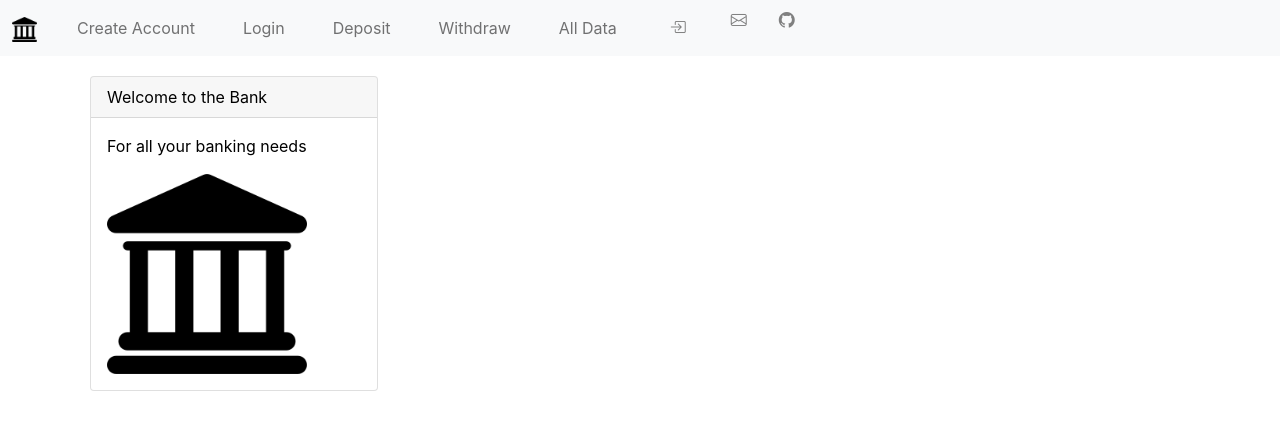
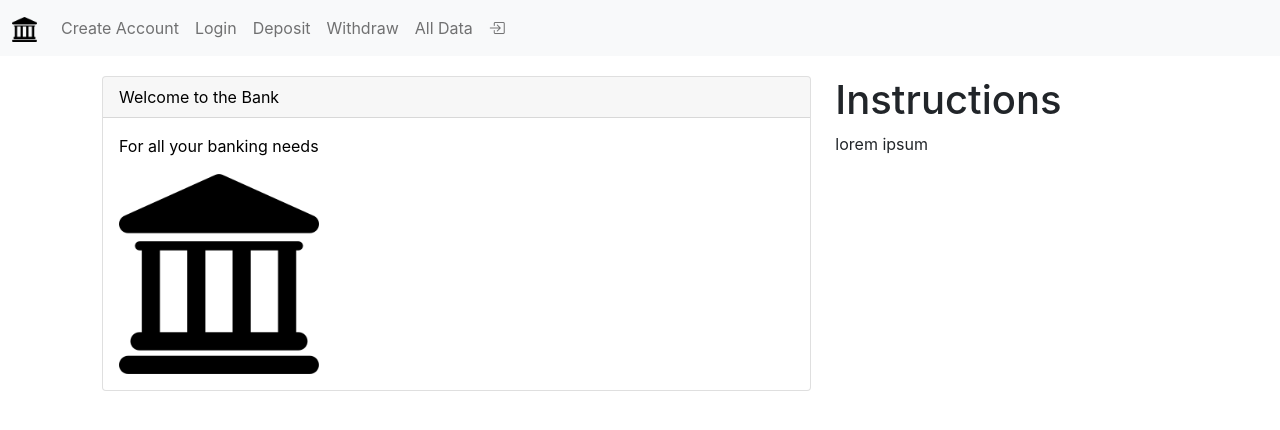
Before and after one commit to mrunal-modi/React-FrontEndBankingApp, a React (Create React App) app: page / in a window 1280 px wide. Shown: the top 430 px of the page. Built offline with nearby package versions, Linux system fonts and the light colour scheme.

Commit message:
Logout Working

```diff
--- a/src/App.js
+++ b/src/App.js
@@ -9,6 +9,7 @@ import Login from "./container/Login/Login";
 import Deposit from "./container/Deposit/Deposit";
 import Withdraw from "./container/Withdraw/Withdraw";
 import AllData from "./container/AllData/AllData";
+import Logout from "./container/Logout/Logout";
 
 function App() {
   return (
@@ -33,6 +34,7 @@ function App() {
               <Route path="/deposit/" component={Deposit} />
               <Route path="/withdraw/" component={Withdraw} />
               <Route path="/alldata/" component={AllData} />
+              <Route path="/logout/" component={Logout} />
           </div>
         </UserContext.Provider>
     </div>
--- a/src/components/Card/Card.js
+++ b/src/components/Card/Card.js
@@ -10,7 +10,7 @@ function Card(props) {
     }
 
     return (
-      <div className={classes()} style={{ maxWidth: props.maxWidth || "18rem" }}>
+      <div className={classes()} style={{ maxWidth: props.maxWidth || "100%" }}>
         <div className="card-header">{props.header} {!props.hideCurrentUser && <CurrentUser/>}</div>
         <div className="card-body">
           {props.title && <h5 className="card-title">{props.title}</h5>}
--- a/src/components/Contact/RenderContact.css
+++ b/src/components/Contact/RenderContact.css
@@ -3,9 +3,10 @@
   cursor: pointer;
 }
 
-@media (min-width: 992px){
+@media (min-width: 992px) {
   .navbar li {
-      margin-left : 1em;
-      margin-right : 1em;
+    align-items: flex-end;
+    margin-left: 1em;
+    margin-right: 1em;
   }
 }
--- a/src/components/Contact/RenderContact.js
+++ b/src/components/Contact/RenderContact.js
@@ -6,13 +6,13 @@ export default function RenderContact() {
   return (
     <>
       <li className="nav-item">
-        <a href={"mailto:'" + user.emailAddress + "'"}>
+        <a className="nav-link" href={"mailto:'" + user.emailAddress + "'"}>
           <i className="bi bi-envelope"></i>
         </a>
       </li>
       <li className="nav-item">
-        <a href={user.github_url}>
-          <i class="bi bi-github"></i>
+        <a className="nav-link" href={user.github_url}>
+          <i className="bi bi-github"></i>
         </a>
       </li>
     </>
--- a/src/container/Home/Home.js
+++ b/src/container/Home/Home.js
@@ -6,14 +6,28 @@ import "./Home.css";
 
 export default function Home() {
   return (
-    <div className="home">
+    <div className="home container">
+      <div className="row">
+        <div className="col-sm-8">
           <Card
             txtcolor="black"
-        header={<div> Welcome to the Bank <CurrentUser/> </div>}
+            header={
+              <div>
+                Welcome to the Bank <CurrentUser />
+              </div>
+            }
             // title="For all your banking needs"
             text="For all your banking needs"
             body={<BankImage />}
           />
         </div>
+
+        <div className="col-sm-4">
+          <h1>Instructions</h1>
+          <p>lorem ipsum</p>
+        </div>
+
+      </div>
+    </div>
   );
 }
--- a/src/features/Logout.js
+++ b/src/container/Logout/Logout.js
@@ -1,12 +1,11 @@
 import React from "react";
-import Card from "../components/Card/Card";
-import UserContext from "../features/Context";
-import CurrentUser from "./CurrentUser";
+import Card from "../../components/Card/Card";
+import UserContext from "../../features/Context";
+import CurrentUser from "../../features/CurrentUser";
 
 export default function Logout(props) {
   const ctx = React.useContext(UserContext);
-  console.log(ctx.loggedInUser);
-  ctx.loggedInUser = undefined;
+  ctx.loggedInUser = undefined; // Reset LoggedIn
   console.log(ctx.loggedInUser);
   return (
     <div className="logout">
--- a/src/container/NavBar/NavBar.js
+++ b/src/container/NavBar/NavBar.js
@@ -1,7 +1,6 @@
 import BankImage from "../../components/Icons/BankImage";
 import { Link } from "react-router-dom";
-import RenderContacts from "../../components/Contact/RenderContact";
-import Logout from "../../features/Logout";
+// import RenderContacts from "../../components/Contact/RenderContact";
 import "./NavBar.css";
 
 export default function NavBar() {
@@ -54,15 +53,11 @@ export default function NavBar() {
               </li>
 
               <li className="nav-item">
-                <button
-                  type="submit"
-                  className="btn btn-light"
-                  onClick={Logout}
-                >
-                  <i class="bi bi-box-arrow-in-right"></i>
-                </button>
+                <Link className="nav-link" to="/logout/">
+                  <i className="bi bi-box-arrow-in-right"></i>
+                </Link>
               </li>
-              <RenderContacts />
+              {/* <RenderContacts /> */}
             </ul>
           </div>
         </div>
```
Also changed, not shown: 2 other files (tests, documents, lock files or other folders). Lines whose indentation alone changed are shown as unchanged.
